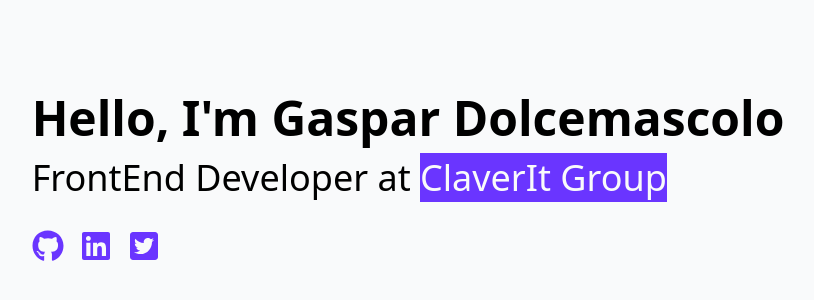
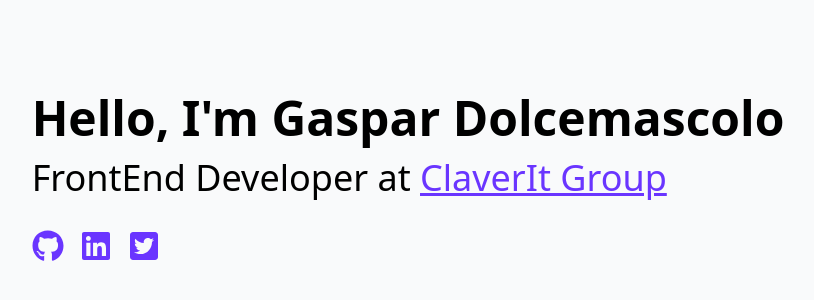
Before and after one commit to gasparnd/gasparnd-web, a Next.js app: page / in a window 1280 px wide. Shown: the part 222-522 px from the top of the page, without its empty margins (232-1046 px from the left). Built offline with nearby package versions, Linux system fonts and the light colour scheme.

Commit message:
adding social links

```diff
--- a/src/pages/index.tsx
+++ b/src/pages/index.tsx
@@ -3,14 +3,14 @@
 
 const Home = () => {
   return (
-    <section className="bg-gray-50 h-screen flex items-center flex-col justify-center">
-      <div className="w-max">
+    <section className="p-3 bg-gray-50 h-screen flex items-center flex-col justify-center">
+      <div className="">
         <h1 className="text-5xl font-bold">Hello, I'm Gaspar Dolcemascolo</h1>
         <h2 className="text-4xl mt-4">
           FrontEnd Developer at{" "}
           <a
-            style={{ background: "#6a35ff" }}
-            className="text-gray-50"
+            style={{ color: "#6a35ff" }}
+            className="underline"
             target="_blank"
             href="https://www.cleveritgroup.com/"
           >
@@ -18,9 +18,18 @@
           </a>
         </h2>
         <div className="flex mt-8">
-          <FaGithub className="mr-4" size="2rem" color="#6a35ff" />
-          <FaLinkedin className="mr-4" size="2rem" color="#6a35ff" />
-          <FaTwitterSquare className="mr-4" size="2rem" color="#6a35ff" />
+          <a target="_blank" href="https://github.com/gasparnd">
+            <FaGithub className="mr-4" size="2rem" color="#6a35ff" />
+          </a>
+          <a
+            target="_blank"
+            href="https://www.linkedin.com/in/gaspardolcemascolo/"
+          >
+            <FaLinkedin className="mr-4" size="2rem" color="#6a35ff" />
+          </a>
+          <a target="_blank" href="https://twitter.com/gasparnd">
+            <FaTwitterSquare className="mr-4" size="2rem" color="#6a35ff" />
+          </a>
         </div>
       </div>
     </section>
```
